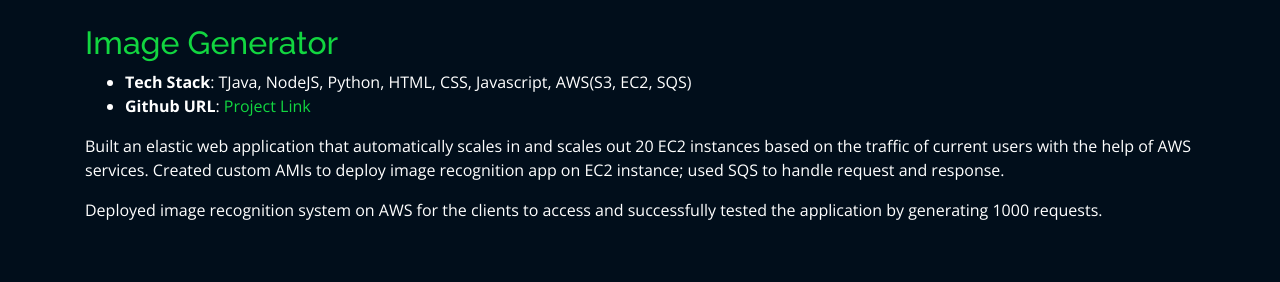
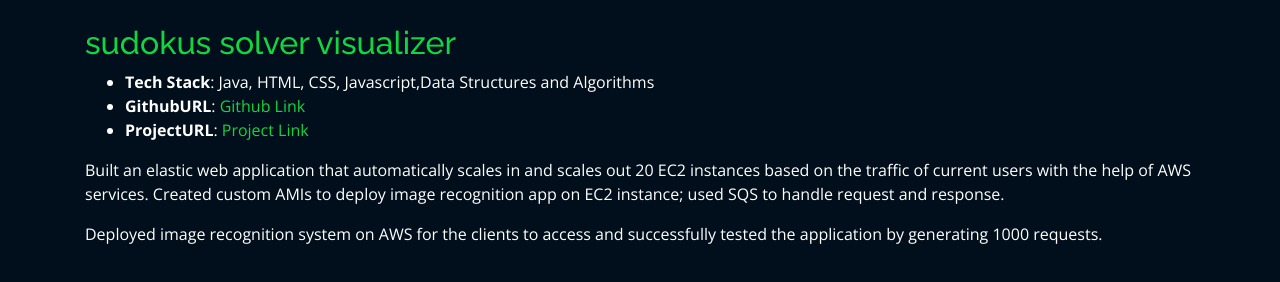
Before and after one commit to abcdeCoder/portfolio.github.io, a plain HTML site: page projects/iras.html in a window 1280 px wide. Drawn offline with nearby package versions, Linux system fonts and the light colour scheme; files whose address does not match are found by name.

Commit message:
Update iras.html

```diff
--- a/projects/iras.html
+++ b/projects/iras.html
@@ -43,10 +43,11 @@
 
             <div class="col-lg-12 portfolio-info">
               <br>
-              <h2 style="color:#12d640">Image Generator</h2>
+              <h2 style="color:#12d640">sudokus solver visualizer</h2>
               <ul>
-                <li><strong>Tech Stack</strong>: TJava, NodeJS, Python, HTML, CSS, Javascript, AWS(S3, EC2, SQS)</li>
-                <li><strong>Github URL</strong>: <a href="https://github.com/rajaprerak/image_recognition_as_a_service" target="_blank">Project Link</a></li>
+                <li><strong>Tech Stack</strong>: Java, HTML, CSS, Javascript,Data Structures and Algorithms</li>
+                  <li><strong>GithubURL</strong>: <a href="https://github.com/abcdeCoder/sudokus-solver-visualizer.github.io" target="_blank">Github Link</a></li>
+                <li><strong>ProjectURL</strong>: <a href="https://abcdecoder.github.io/sudokus-solver-visualizer.github.io/" target="_blank">Project Link</a></li>
               </ul>
 
               <p>
```
